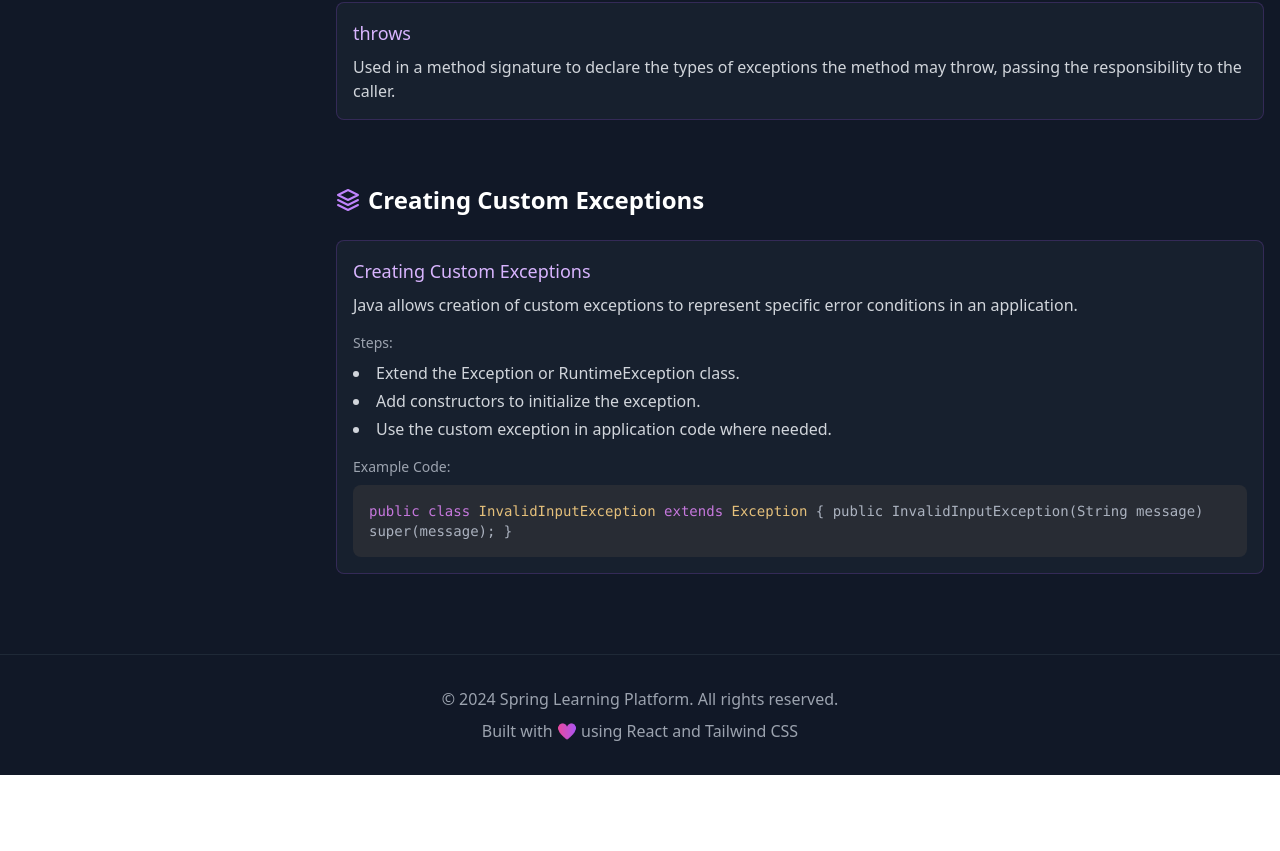
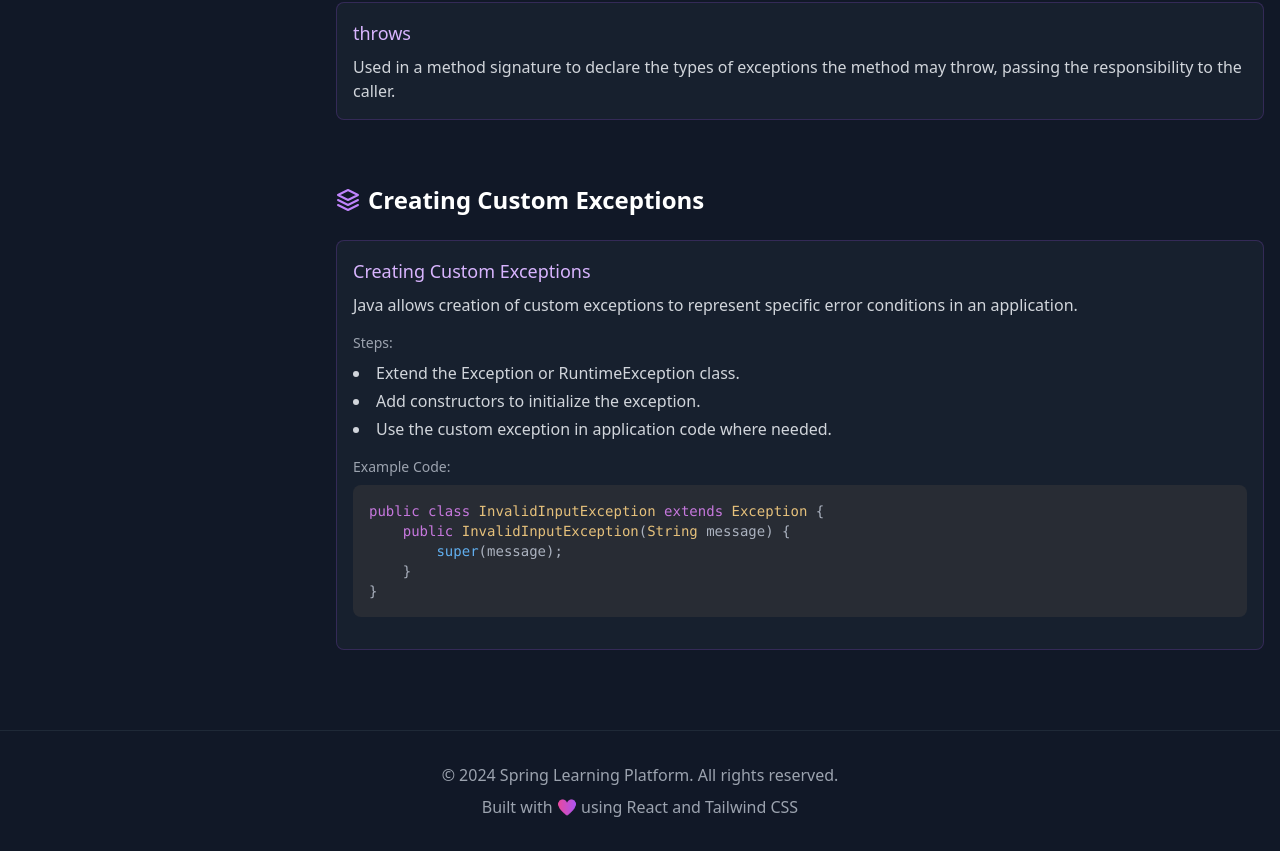
Before and after one commit to Hamza-EL-KHATIB/spring-learning-platform, a React (Create React App) app: page /java/exceptions in a window 1280 px wide. Shown: the part 1593-2444 px from the top of the page. Before the commit the page ends 2368 px from the top, so only its background shows below. Built offline with nearby package versions, Linux system fonts and the light colour scheme.

Commit message:
feat: updates

```diff
--- a/src/components/CodeBlock.js
+++ b/src/components/CodeBlock.js
@@ -1,70 +1,91 @@
 import React from 'react';
 
+// Helper function to format code with indentation
+const formatCode = (code) => {
+    let formattedCode = '';
+    let indentLevel = 0;
+    const indent = '    '; // 4 spaces
+
+    // Split code by lines and add formatting
+    code.split('\n').forEach((line) => {
+        if (line.includes('{')) {
+            formattedCode += `${indent.repeat(indentLevel)}${line.trim()}\n`;
+            indentLevel++;
+        } else if (line.includes('}')) {
+            indentLevel--;
+            formattedCode += `${indent.repeat(indentLevel)}${line.trim()}\n`;
+        } else {
+            formattedCode += `${indent.repeat(indentLevel)}${line.trim()}\n`;
+        }
+    });
+
+    return formattedCode;
+};
+
 const CodeBlock = ({ code }) => {
-    // Clean up and format the code string
-    const formattedCode = code
-        .replace('...', '/* ... */')
-        .replace(/\s+/g, ' ')
-        .trim();
+    const formattedCode = formatCode(code);
 
-    // Atom One Dark colors:
-    // Background: #282c34
-    // Text: #abb2bf
-    // Keywords: #c678dd
-    // Functions: #61afef
-    // Strings: #98c379
-    // Numbers: #d19a66
-    // Comments: #5c6370
-    // Operators: #56b6c2
-    // Class names: #e5c07b
-    // Methods: #98c379
-    // Parentheses/Braces: #abb2bf
+    // Function to render the code with syntax highlighting
+    const renderCodeWithHighlighting = (code) => {
+        // Keywords, types, and modifiers to highlight
+        const keywords = ['class', 'public', 'private', 'protected', 'void', 'new', 'extends', 'implements', 'throws', 'throw'];
+        const modifiers = ['volatile', 'static', 'final', 'abstract', 'synchronized'];
+        const types = ['int', 'float', 'double', 'boolean', 'char', 'byte', 'short', 'long', 'String'];
 
-    return (
-        <div className="rounded-lg p-4" style={{ backgroundColor: '#282c34' }}>
-            <pre className="text-sm font-mono overflow-x-auto whitespace-pre-wrap">
-                <code>
-                    {formattedCode.split('{').map((part, i) => {
-                        if (i === 0) {
-                            // Handle keywords
-                            const keywords = ['class', 'public', 'private', 'protected', 'void', 'new', 'extends', 'implements'];
-                            let coloredPart = part;
+        // Regex patterns
+        const classNamesPattern = /\b([A-Z][a-zA-Z0-9_]*)\b/g; // Class names starting with uppercase letters
+        const methodNamesPattern = /\b([a-z][a-zA-Z0-9_]*)\s*\(/g; // Methods start with lowercase and followed by '('
+
+        let highlightedCode = code;
+
+        // Highlight keywords
         keywords.forEach(keyword => {
-                                coloredPart = coloredPart.replace(
+            highlightedCode = highlightedCode.replace(
                 new RegExp(`\\b${keyword}\\b`, 'g'),
-                                    `<span style="color: #c678dd">${keyword}</span>`
+                `<span style="color: #c678dd">${keyword}</span>` // purple for keywords
             );
         });
 
-                            // Handle class names
-                            coloredPart = coloredPart.replace(
-                                /\b([A-Z][a-zA-Z]*)\b/g,
-                                '<span style="color: #e5c07b">$1</span>'
+        // Highlight modifiers
+        modifiers.forEach(modifier => {
+            highlightedCode = highlightedCode.replace(
+                new RegExp(`\\b${modifier}\\b`, 'g'),
+                `<span style="color: #56b6c2">${modifier}</span>` // cyan for modifiers
+            );
+        });
+
+        // Highlight types
+        types.forEach(type => {
+            highlightedCode = highlightedCode.replace(
+                new RegExp(`\\b${type}\\b`, 'g'),
+                `<span style="color: #e06c75">${type}</span>` // red for types
+            );
+        });
+
+        // Highlight class names
+        highlightedCode = highlightedCode.replace(
+            classNamesPattern,
+            '<span style="color: #e5c07b">$1</span>' // yellow for class names
         );
 
+        // Highlight method names
+        highlightedCode = highlightedCode.replace(
+            methodNamesPattern,
+            '<span style="color: #61afef">$1</span>(' // blue for methods
+        );
+
+        return highlightedCode;
+    };
+
     return (
-                                <span key={i} style={{ color: '#abb2bf' }}>
-                                    <span dangerouslySetInnerHTML={{ __html: coloredPart }} />
-                                    {i < formattedCode.split('{').length - 1 && (
-                                        <span style={{ color: '#abb2bf' }}>{'{'}</span>
-                                    )}
-                                </span>
-                            );
-                        }
-                        const [code, closing] = part.split('}');
-                        return (
-                            <span key={i}>
-                                <span style={{ color: '#abb2bf' }}>{code}</span>
-                                {closing !== undefined && (
-                                    <>
-                                        <span style={{ color: '#abb2bf' }}>{'}'}</span>
-                                        <span style={{ color: '#abb2bf' }}>{closing}</span>
-                                    </>
-                                )}
-                            </span>
-                        );
-                    })}
-                </code>
+        <div className="rounded-lg p-4 mb-4" style={{ backgroundColor: '#282c34' }}>
+            <pre className="text-sm font-mono overflow-x-auto whitespace-pre-wrap">
+                <code
+                    dangerouslySetInnerHTML={{
+                        __html: renderCodeWithHighlighting(formattedCode),
+                    }}
+                    style={{ color: '#abb2bf' }}
+                />
             </pre>
         </div>
     );
```
Lines whose indentation alone changed are shown as unchanged.
